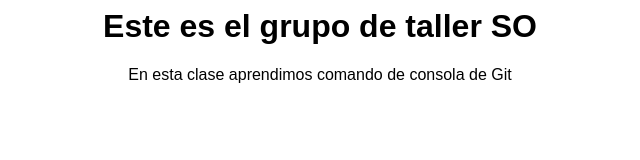
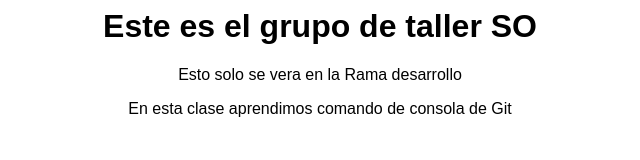
Before and after one commit to Tamayof/TallerSOViernes, a plain HTML site: page index.html in a window 1280 px wide. Shown: the whole page, without its empty margins (320-960 px from the left). Drawn offline with Linux system fonts and the light colour scheme.

Commit message:
Primer commit ela rama desarrollo

```diff
--- a/index.html
+++ b/index.html
@@ -6,6 +6,7 @@
 
 	<body>
 		<h1>Este es el grupo de taller SO </h1>
+		<p>Esto solo se vera en la Rama desarrollo </p>
 		<p>En esta clase aprendimos comando de consola de Git </p>
 	</body>
 
```
